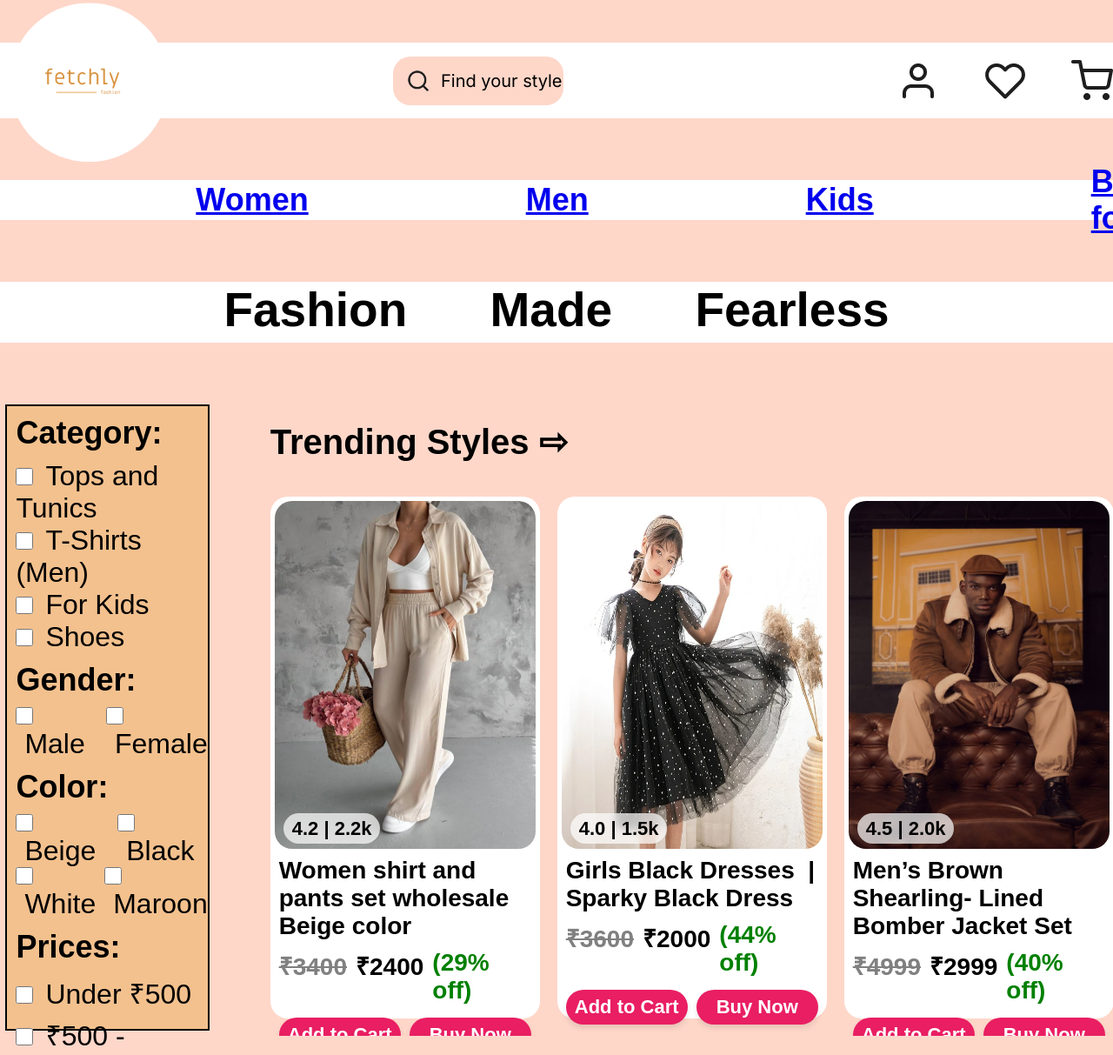
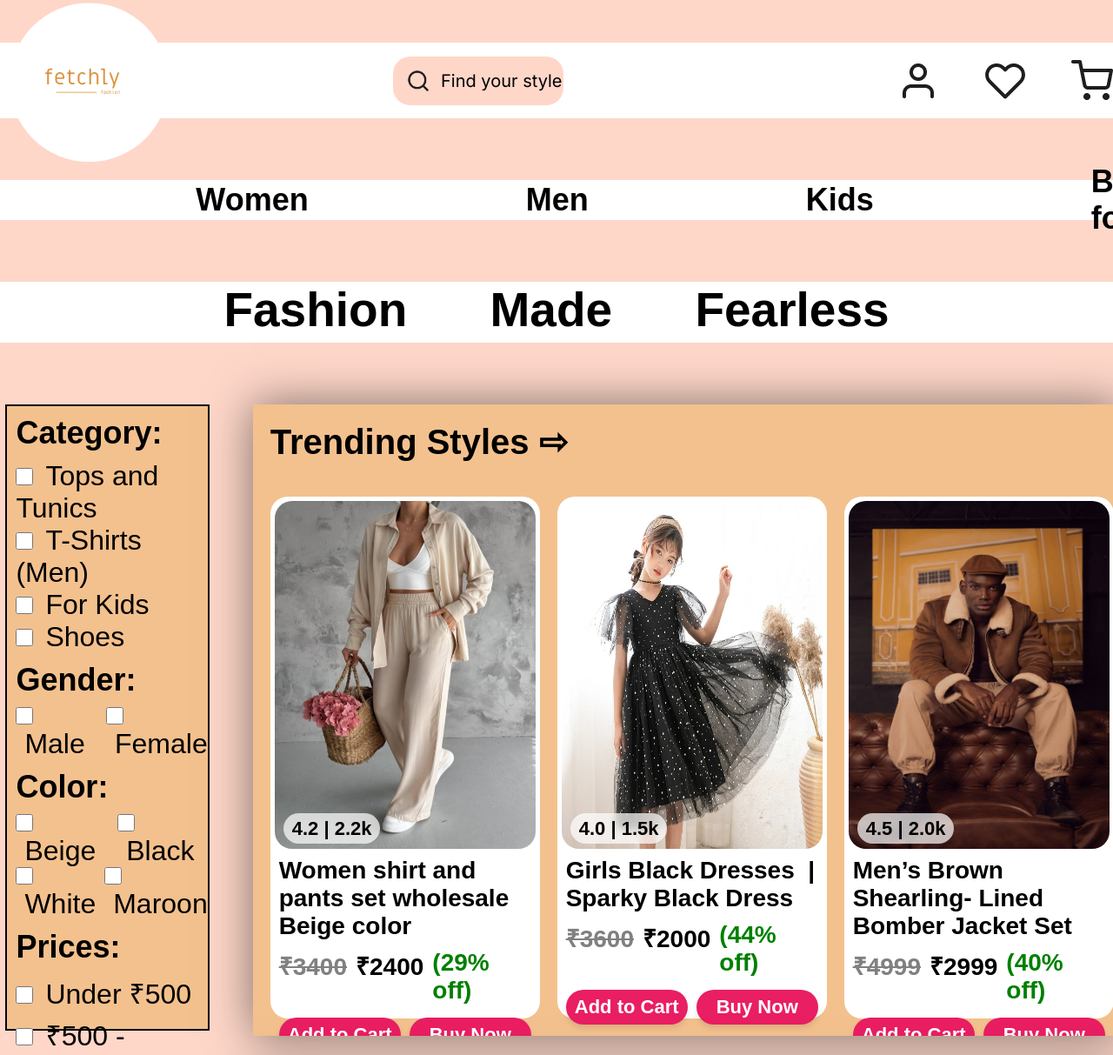
Before and after one commit to ShreshthaPratapSingh/Ecommerce, a plain HTML site: page HomePage/index.html in a window 1280 px wide. Shown: the top 1213 px of the page at 87% size. Drawn offline with Linux system fonts and the light colour scheme; a web font is replaced by a local one.

Commit message:
Update style.css

```diff
--- a/HomePage/style.css
+++ b/HomePage/style.css
@@ -4,11 +4,20 @@
   box-sizing: border-box;
 }
 body {
+  animation: fadeIn 0.5s ease-in;
   background-color: #fed7c9;
   display: flex;
   flex-direction: column;
   gap: 71px;
   overflow-x: hidden;
+}
+@keyframes fadeIn {
+    from{
+       opacity: 0;
+    }
+    to{
+       opacity: 1;
+    }
 }
 .header {
   background-color: white;
@@ -289,6 +298,7 @@ input[type="checkbox"] {
 .featuredPdts {
   display: flex;
   flex-direction: column;
+
 }
 .Featured {
   font-family: "Italiana", sans-serif;
@@ -306,3 +316,15 @@ input[type="checkbox"] {
   height: 70px;
   background-color: white;
 }
+a:link,
+a:visited,
+a:hover,
+a:active {
+    text-decoration: none;
+    color: inherit;
+}
+.wrapper1, .wrapper2{
+  background-color: #f3c18e;
+  box-shadow: 0 0 50px rgba(0, 0, 0, 0.5);
+  margin-bottom: 50px;
+}
```
